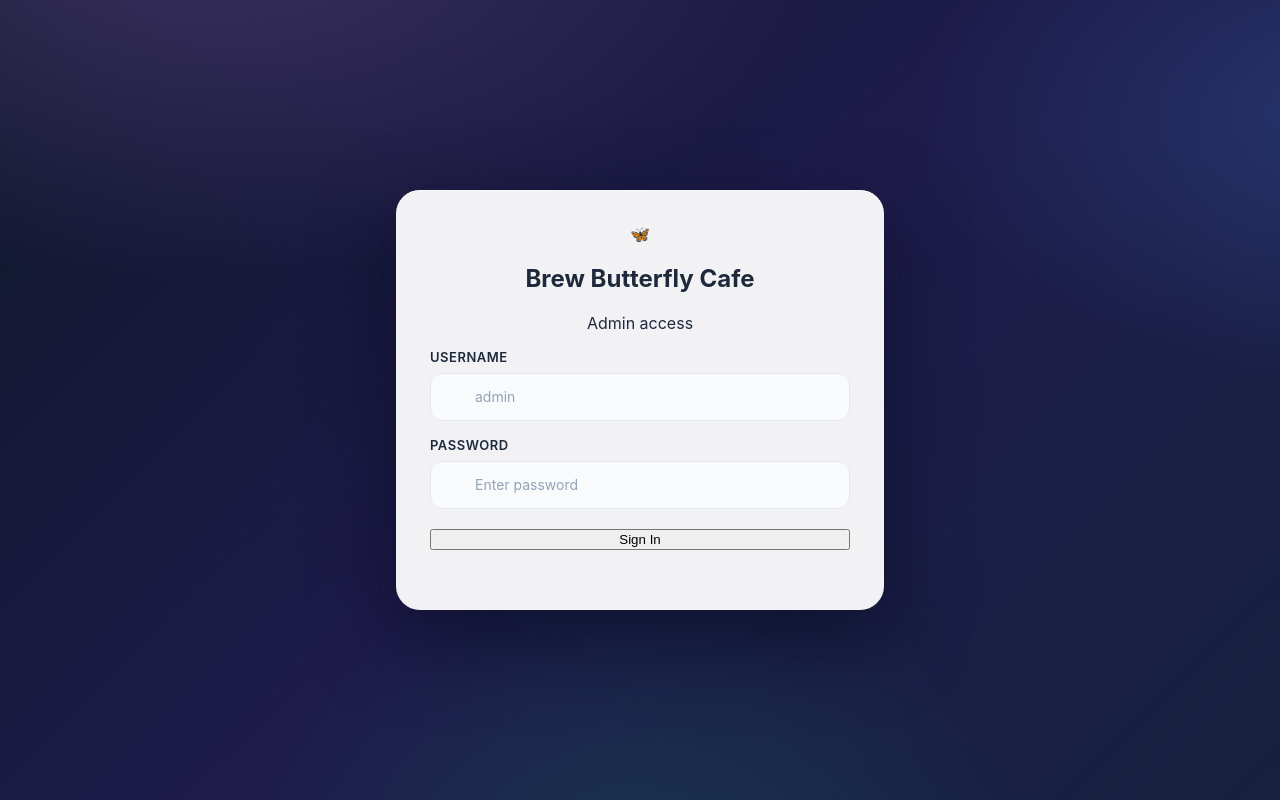
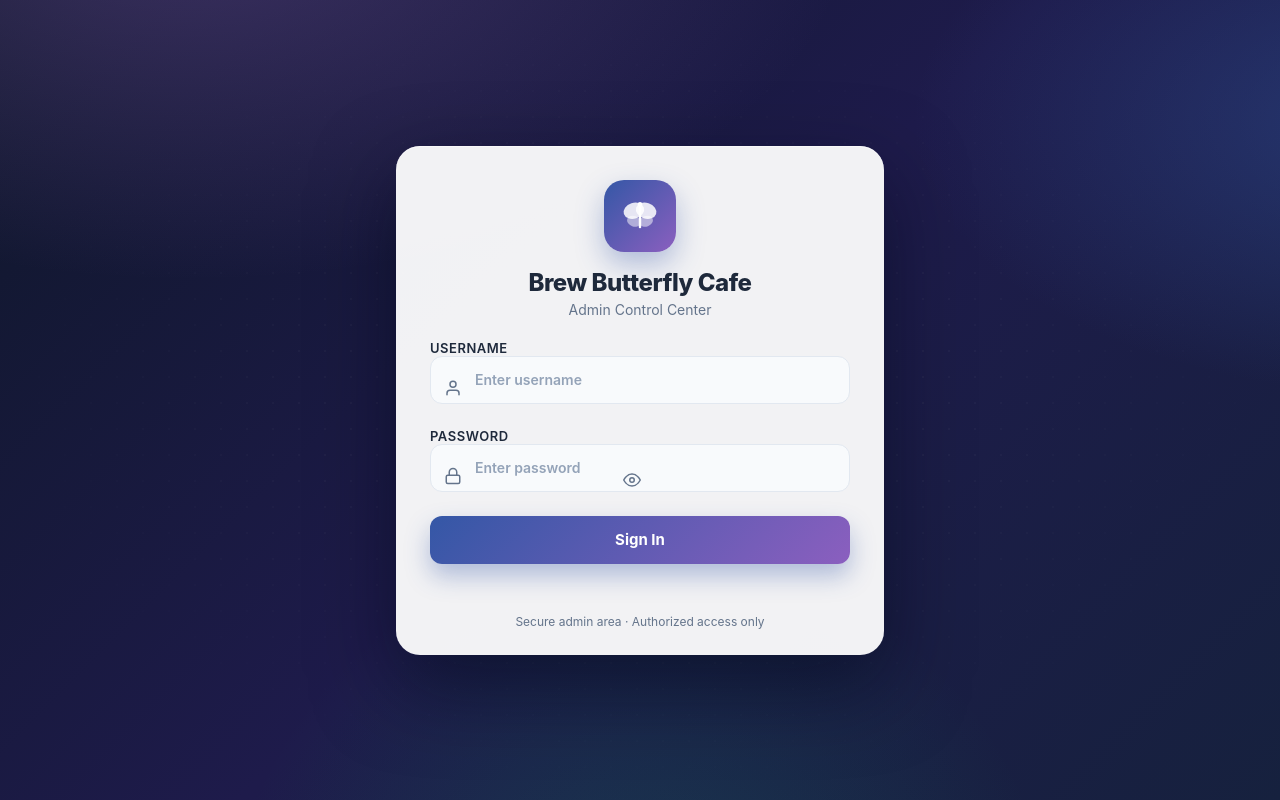
Before and after one commit to zero516y-dot/brew-butterfly-cafe, a plain HTML site: page admin/index.html in a window 1280 px wide. Drawn offline with Linux system fonts and the light colour scheme; no server answers; files whose address does not match are found by name.

Commit message:
Update index.html

```diff
--- a/admin/index.html
+++ b/admin/index.html
@@ -3,6 +3,7 @@
 <head>
   <meta charset="UTF-8">
   <meta name="viewport" content="width=device-width, initial-scale=1.0">
+  <meta name="robots" content="noindex, nofollow">
   <meta name="brew-butterfly-backend-url" content="https://brew-butterfly-cafe-1.onrender.com">
   <!-- Security Headers via Meta -->
   <meta http-equiv="Content-Security-Policy"
@@ -26,24 +27,56 @@
 <body class="admin-body">
   <div id="login-overlay" class="login-overlay">
     <div class="login-card">
-      <div class="login-card__brand">
-        <div class="login-card__icon">🦋</div>
-        <div>
-          <h2>Brew Butterfly Cafe</h2>
-          <p>Admin access</p>
-        </div>
+      <div class="login-card__emblem" aria-hidden="true">
+        <svg viewBox="0 0 48 48" fill="none">
+          <ellipse cx="17" cy="18" rx="12" ry="9" transform="rotate(-18 17 18)" fill="currentColor" opacity="0.85"/>
+          <ellipse cx="31" cy="18" rx="12" ry="9" transform="rotate(18 31 18)" fill="currentColor" opacity="0.85"/>
+          <ellipse cx="17" cy="30" rx="8" ry="6" transform="rotate(20 17 30)" fill="currentColor" opacity="0.5"/>
+          <ellipse cx="31" cy="30" rx="8" ry="6" transform="rotate(-20 31 30)" fill="currentColor" opacity="0.5"/>
+          <rect x="22.6" y="12" width="2.8" height="26" rx="1.4" fill="currentColor"/>
+          <circle cx="24" cy="10.5" r="2.6" fill="currentColor"/>
+        </svg>
       </div>
+      <h1 class="login-card__title">Brew Butterfly Cafe</h1>
+      <p class="login-card__subtitle">Admin Control Center</p>
 
-      <form id="login-form" class="login-form">
-        <label for="login-username">Username</label>
-        <input id="login-username" name="username" type="text" placeholder="admin" required>
+      <form id="login-form" class="login-form" novalidate>
+        <label class="login-field" for="login-username">
+          <span class="login-field__label">Username</span>
+          <span class="login-field__control">
+            <svg class="login-field__icon" viewBox="0 0 24 24" fill="none" stroke="currentColor" stroke-width="2" stroke-linecap="round" stroke-linejoin="round" aria-hidden="true">
+              <path d="M20 21v-2a4 4 0 0 0-4-4H8a4 4 0 0 0-4 4v2"/>
+              <circle cx="12" cy="7" r="4"/>
+            </svg>
+            <input id="login-username" name="username" type="text" placeholder="Enter username" autocomplete="username" required>
+          </span>
+        </label>
 
-        <label for="login-password">Password</label>
-        <input id="login-password" name="password" type="password" placeholder="Enter password" required>
+        <label class="login-field" for="login-password">
+          <span class="login-field__label">Password</span>
+          <span class="login-field__control">
+            <svg class="login-field__icon" viewBox="0 0 24 24" fill="none" stroke="currentColor" stroke-width="2" stroke-linecap="round" stroke-linejoin="round" aria-hidden="true">
+              <rect x="3" y="11" width="18" height="11" rx="2"/>
+              <path d="M7 11V7a5 5 0 0 1 10 0v4"/>
+            </svg>
+            <input id="login-password" name="password" type="password" placeholder="Enter password" autocomplete="current-password" required>
+            <button type="button" id="toggle-password" class="login-field__toggle" aria-label="Show password">
+              <svg class="login-field__toggle-icon" viewBox="0 0 24 24" fill="none" stroke="currentColor" stroke-width="2" stroke-linecap="round" stroke-linejoin="round" aria-hidden="true">
+                <path d="M1 12s4-8 11-8 11 8 11 8-4 8-11 8-11-8-11-8z"/>
+                <circle cx="12" cy="12" r="3"/>
+              </svg>
+            </button>
+          </span>
+        </label>
 
-        <button id="login-btn" type="submit">Sign In</button>
-        <p id="login-error" class="login-error"></p>
+        <button id="login-btn" class="login-submit" type="submit">
+          <span class="login-submit__spinner" aria-hidden="true"></span>
+          <span class="login-submit__label">Sign In</span>
+        </button>
+        <p id="login-error" class="login-error" role="alert"></p>
       </form>
+
+      <p class="login-card__footer">Secure admin area &middot; Authorized access only</p>
     </div>
   </div>
 
@@ -244,6 +277,11 @@
 
           <label for="field-photo">Image URL</label>
           <input id="field-photo" type="text">
+          <div class="photo-upload-row">
+            <button type="button" id="btn-upload-photo" class="btn-admin btn-admin-secondary">Upload Photo from Device</button>
+            <input type="file" id="field-upload-file" accept="image/*" style="display:none;">
+            <span id="upload-hint" style="font-size:12px;color:#64748b;"></span>
+          </div>
 
           <div id="preset-photos" style="margin-top:10px; display:flex; flex-wrap:wrap; gap:8px;"></div>
 
```
